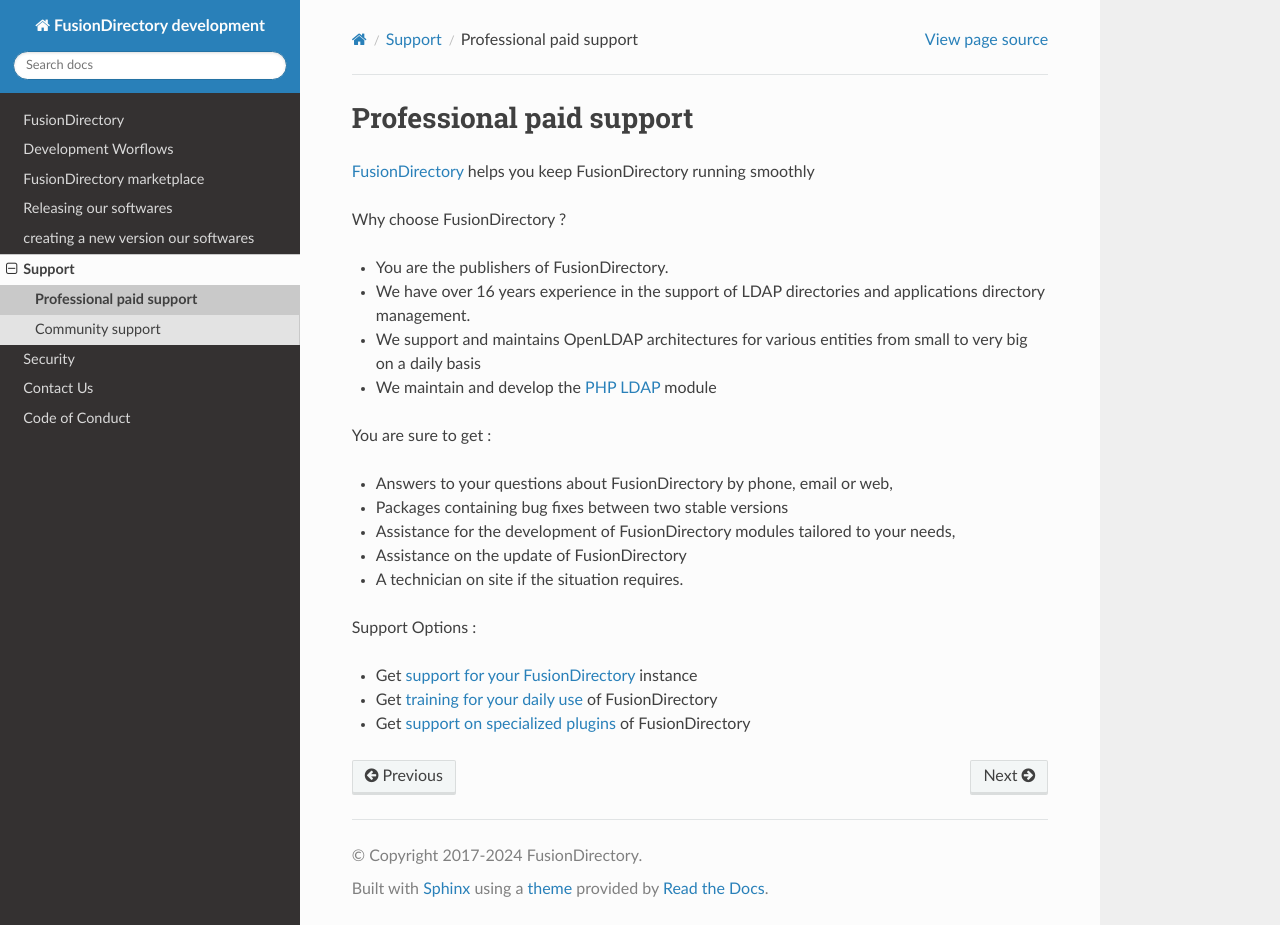
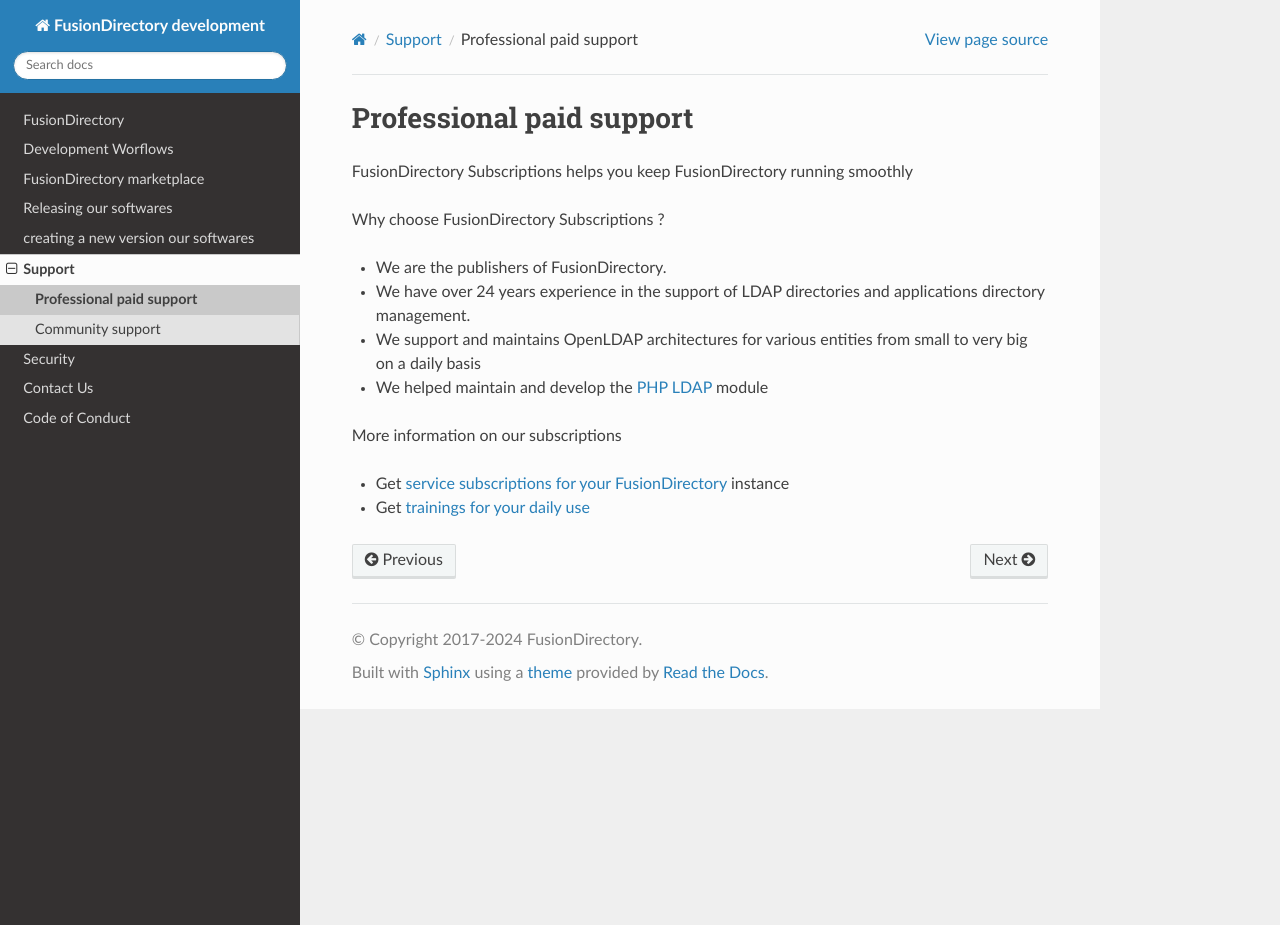
Before and after one commit to fusiondirectory/fusiondirectory-dev-manual, a Sphinx documentation site: the page built from source/support/professional.rst, in a window 1280 px wide and 925 px high. Built offline with Sphinx 7.4.7 and the Read the Docs theme 3.1.0, drawn with Linux system fonts in a browser that asks for light colours.

Commit message:
:docs: fix(update-from-user) Merge the changes for contact us, security, community support, Professional paid support, FusionDirectory Version policy, Prerequisites
Signed-off-by: Benoit Mortier <benoit.mortier@fusiondirectory.org>

```diff
--- a/source/contact/contact.rst
+++ b/source/contact/contact.rst
@@ -5,9 +5,8 @@
 We are also contactable on:
 
 * Mailing list: `<https://lists.fusiondirectory.org/wws/lists>`__
-* IRC: #fusiondirectory on irc.libera.chat `<irc://irc.libera.chat/fusiondirectory>`__
 
 Follow Us
 
-* On twitter: https://twitter.com/fusiondirectory
 * On linkedin: https://www.linkedin.com/company/fusiondirectory
+* on Mastodon: @fusiondirectory@pouet.chapril.org
--- a/source/fusiondirectory/release/releasepolicy.rst
+++ b/source/fusiondirectory/release/releasepolicy.rst
@@ -17,7 +17,7 @@
 * Can remove attributes or objectclasses from the schema only if they were declared OBSOLETE in the previous major release.
 * Can put **OBSOLETE** attributes and classes which are no longer used by the code.
 * Two 2 major releases are needed before removing OBSOLETE attributes and objectClass.
-* Can provide migration scripts in fusiondirectory-setup if needed for those, and/or migration instructions in the documentation.
+* Can provide migration options in fusiondirectory-migration-manager if needed for those, and/or migration instructions in the documentation.
 * Have to provide migration instruction from previous major release.
 
 Minor release
--- a/source/support/community.rst
+++ b/source/support/community.rst
@@ -1,7 +1,6 @@
 Community support
 =================
 
-For any question regarding FusionDirectory support (installation, configuration, usage, etc…), the preferred way to get some support is through the `mailing list`_  or `irc`_.
+For any question regarding FusionDirectory support (installation, configuration, usage, etc…), the preferred way to get some support is through the `mailing list`_
 
-.. _irc : irc://irc.libera.chat/fusiondirectory
 .. _mailing list : https://lists.fusiondirectory.org/wws/info/users
--- a/source/support/professional.rst
+++ b/source/support/professional.rst
@@ -1,31 +1,21 @@
 Professional paid support
 =========================
 
-`FusionDirectory`_ helps you keep FusionDirectory running smoothly
+FusionDirectory Subscriptions helps you keep FusionDirectory running smoothly
 
-Why choose FusionDirectory ?
+Why choose FusionDirectory Subscriptions ?
 
-* You are the publishers of FusionDirectory.
-* We have over 16 years experience in the support of LDAP directories and applications directory management.
+* We are the publishers of FusionDirectory.
+* We have over 24 years experience in the support of LDAP directories and applications directory management.
 * We support and maintains OpenLDAP architectures for various entities from small to very big on a daily basis
-* We maintain and develop the `PHP LDAP`_ module
+* We helped maintain and develop the `PHP LDAP`_ module
 
-You are sure to get :
+More information on our subscriptions
 
-* Answers to your questions about FusionDirectory by phone, email or web,
-* Packages containing bug fixes between two stable versions
-* Assistance for the development of FusionDirectory modules tailored to your needs,
-* Assistance on the update of FusionDirectory
-* A technician on site if the situation requires.
+* Get `service subscriptions for your FusionDirectory`_ instance
+* Get `trainings for your daily use`_
 
-Support Options :
+.. _service subscriptions for your FusionDirectory : https://www.fusiondirectory.org/en/iam-tool-service-subscriptions/
+.. _trainings for your daily use : https://www.fusiondirectory.org/en/trainings/
 
-* Get `support for your FusionDirectory`_ instance
-* Get `training for your daily use`_ of FusionDirectory
-* Get `support on specialized plugins`_ of FusionDirectory
-
-.. _FusionDirectory : https://www.fusiondirectory.org/
-.. _support for your FusionDirectory : https://www.fusiondirectory.org/en/our-support-offers/
-.. _training for your daily use : https://www.fusiondirectory.org/en/training/
-.. _support on specialized plugins : https://www.fusiondirectory.org/en/support-specialized-plugins/
 .. _PHP LDAP : https://www.php.net/manual/en/book.ldap.php
```
Also changed, not shown: source/fusiondirectory/prerequisite/prerequisite.rst (+1 -6 lines), source/security/gpg.rst (+2 -11 lines).
